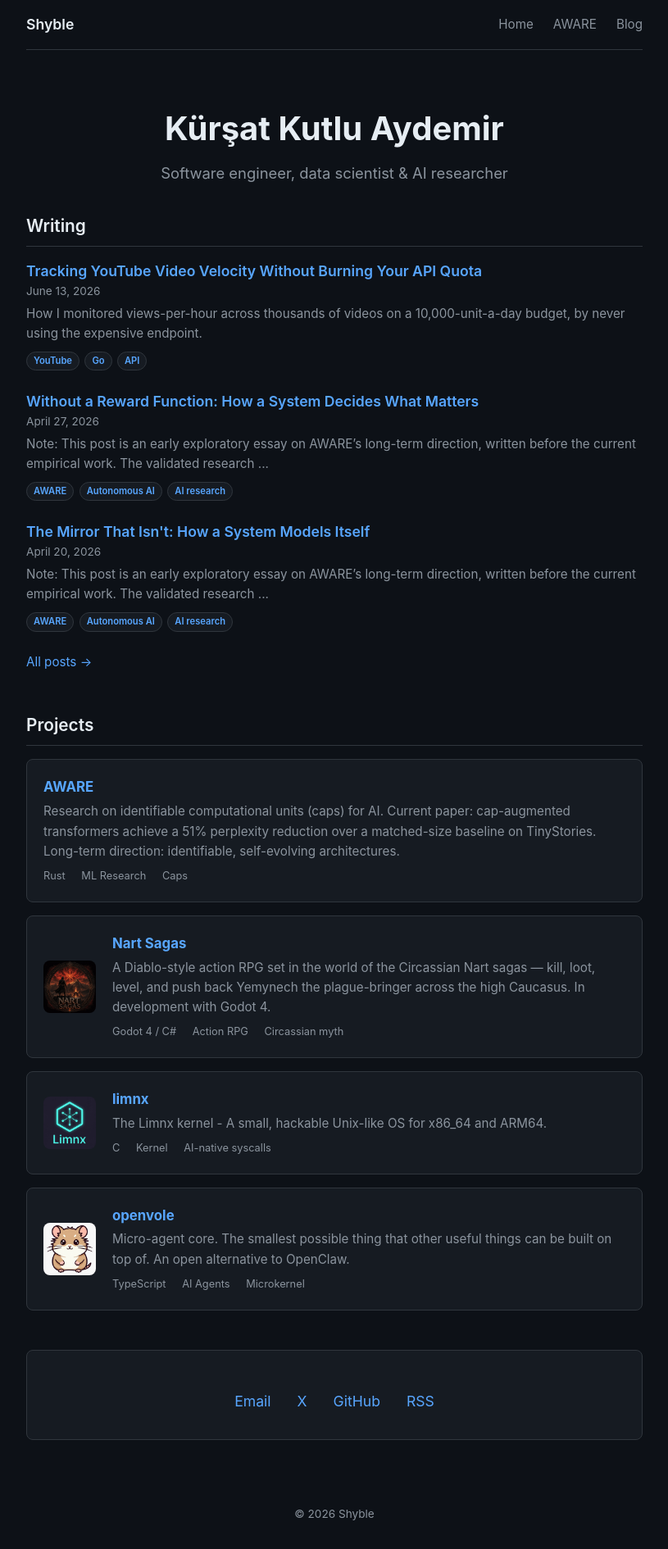
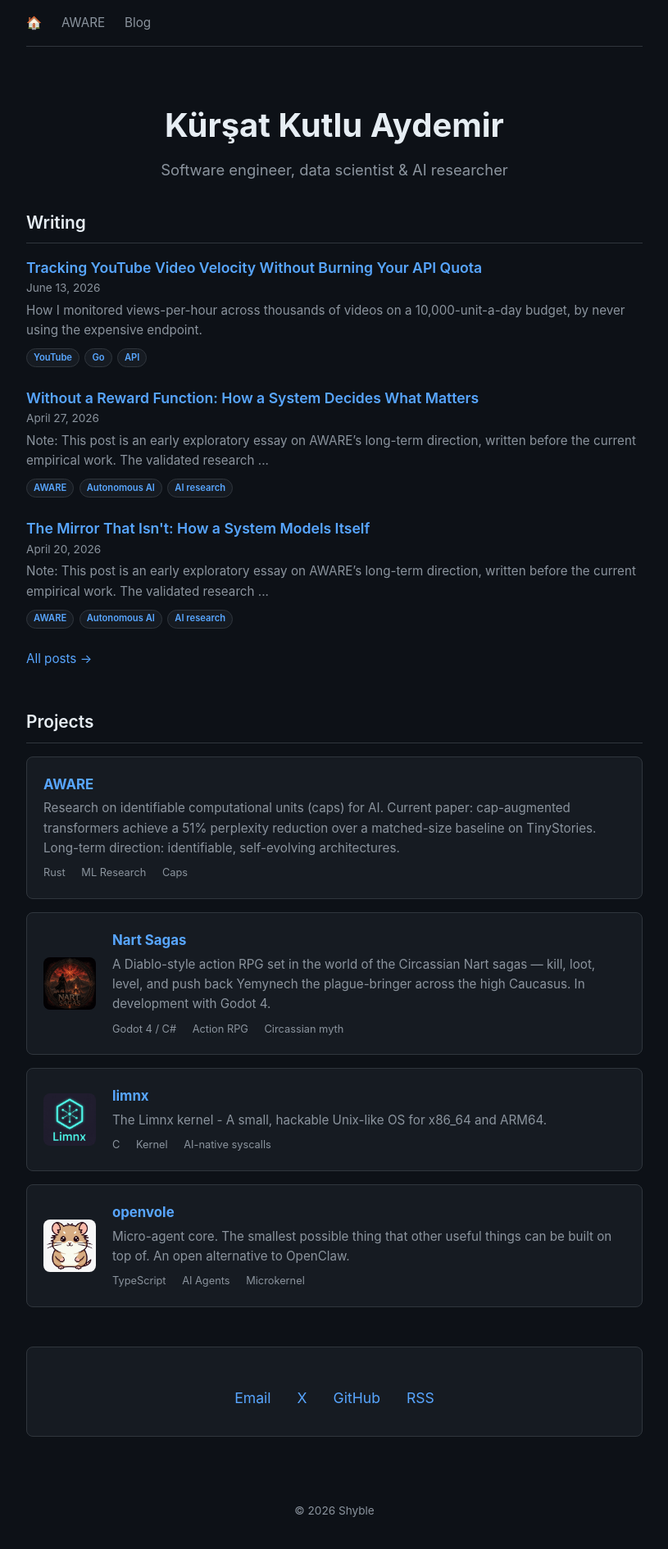
Before and after one commit to shyble/shyble.github.io, a Jekyll site: the page built from index.html, in a window 1280 px wide. Shown: the whole page at 82% size, without its empty margins (232-1047 px from the left). Built offline with Jekyll 4.4.1, drawn with Linux system fonts in a browser that asks for light colours.

Commit message:
update layout

```diff
--- a/_layouts/default.html
+++ b/_layouts/default.html
@@ -383,9 +383,8 @@
 <body>
     <div class="container">
         <nav>
-            <a href="/" class="site-name">Shyble</a>
             <div class="nav-links">
-                <a href="/">Home</a>
+                <a href="/">🏠</a>
                 <a href="/aware/">AWARE</a>
                 <a href="/blog">Blog</a>
             </div>
```
